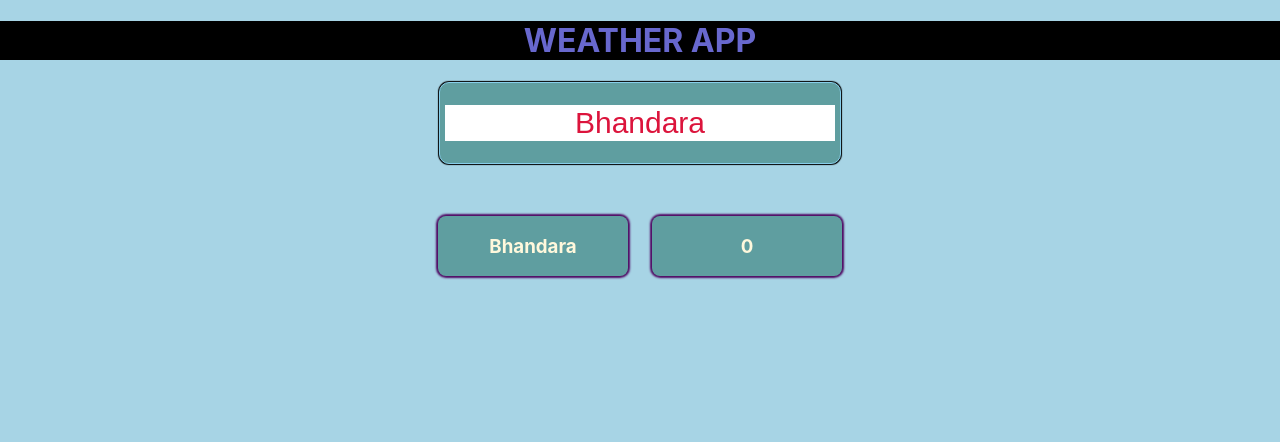
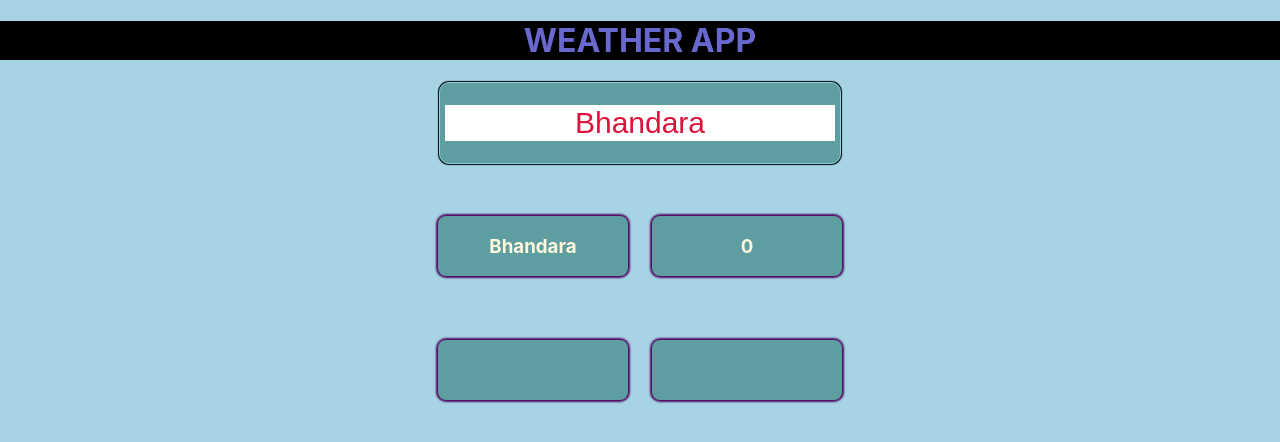
Before and after one commit to AmitDorle/whether-app, a React (Create React App) app: page / in a window 1280 px wide. Shown: the top 442 px of the page. Built offline with nearby package versions, Linux system fonts and the light colour scheme; no server answers.

Commit message:
humidity and description added

```diff
--- a/src/App.js
+++ b/src/App.js
@@ -6,6 +6,8 @@ import "./App.css";
 function App() {
   const [city, setCity] = useState("Bhandara");
   const [temp, setTemp] = useState(0);
+  const [humidity, setHumidity] = useState('');
+  const [description, setDescription] = useState('');
 
   // async function loadData()
   // {
@@ -22,15 +24,15 @@ function App() {
         `https://api.openweathermap.org/data/2.5/weather?q=${city}&appid=701dece5fc7a948100a160ee07e89f9c`
       );
 
-      //fetching temp
+
       const tempCel = Math.round(response.data.main.temp - 273.15);
       setTemp(`${tempCel} °C`);
 
-      // //fetching humidity
-      // setHumidity(`${response.data.main.humidity} %`);
 
-      // //fetching description
-      // setDescription(response.data.weather[0].description);
+      setHumidity(`${response.data.main.humidity} %`);
+
+
+      setDescription(response.data.weather[0].description);
     }
 
     loadData();
@@ -59,6 +61,14 @@ function App() {
           <h3>{temp}</h3>
         </div>
       </div>
+      <div className="Show-box-container">
+        <div className="show-box">
+          <h3>{humidity}</h3>
+        </div>
+        <div className="show-box">
+          <h3>{description}</h3>
+        </div>
+      </div>
     </div>
   );
 }
```
